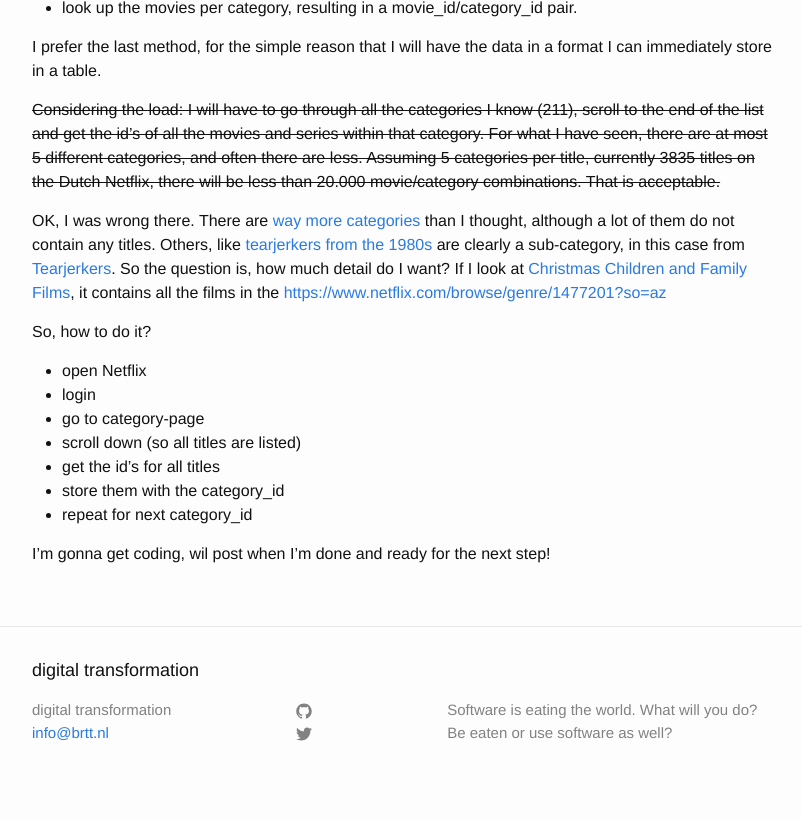
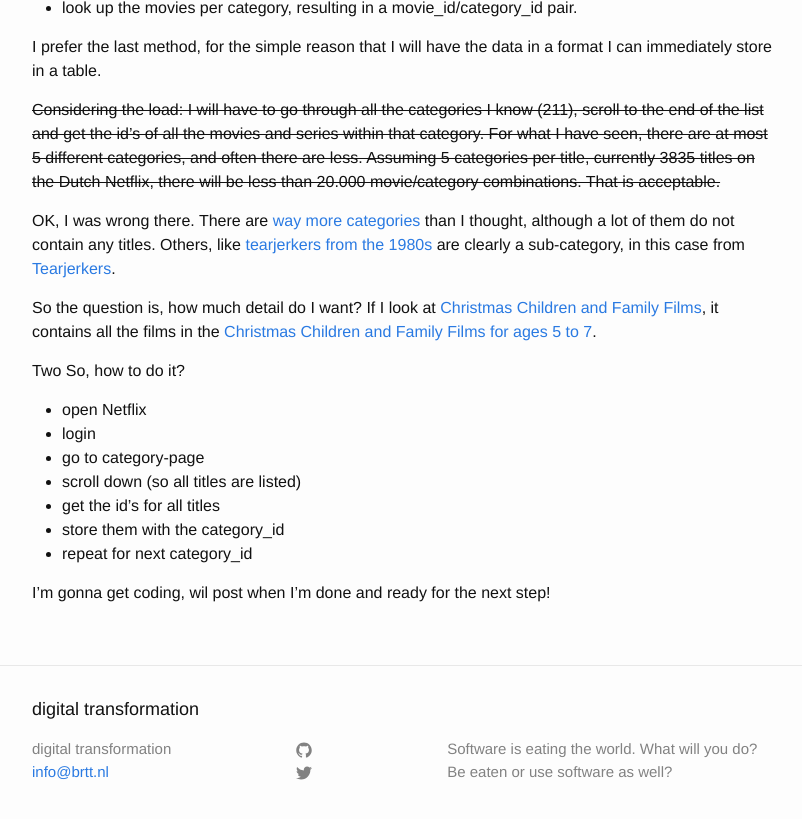
Before and after one commit to wijnandb/wijnandb.github.io, a Jekyll site: the page built from _posts/2020-4-20-scraping-websites.md, in a window 1280 px wide and 900 px high, scrolled down 1017 px. Shown: the top 819 px of the window, without its empty margins (238-1040 px from the left). Built offline with Jekyll 4.4.1, drawn with Linux system fonts in a browser that asks for light colours; our own code applies the rules of GitHub Pages for plain Markdown files; some of the changed lines change nothing that is shown.

Commit message:
_posts/2020-4-20-scraping-websites.md updated from https://stackedit.io/

```diff
--- a/_posts/2020-4-20-scraping-websites.md
+++ b/_posts/2020-4-20-scraping-websites.md
@@ -46,8 +46,10 @@
 ~~Considering the load: I will have to go through all the categories I know (211), scroll to the end of the list and get the id's of all the movies and series within that category. For what I have seen, there are at most 5 different categories, and often there are less. Assuming 5 categories per title, currently 3835 titles on the Dutch Netflix, there will be less than 20.000 movie/category combinations. That is acceptable.~~
 
 OK, I was wrong there. There are [way more categories](https://www.whats-on-netflix.com/library/categories/) than I thought, although a lot of them do not contain any titles. Others, like [tearjerkers from the 1980s](https://www.netflix.com/browse/genre/30?so=az) are clearly a sub-category, in this case from [Tearjerkers](https://www.netflix.com/browse/genre/6384?so=az).
-So the question is, how much detail do I want? If I look at [Christmas Children and Family Films](https://www.netflix.com/browse/genre/1474017?so=az), it contains all the films in the [https://www.netflix.com/browse/genre/1477201?so=az](https://www.netflix.com/browse/genre/1477201?so=az)
 
+So the question is, how much detail do I want? If I look at [Christmas Children and Family Films](https://www.netflix.com/browse/genre/1474017?so=az), it contains all the films in the [Christmas Children and Family Films for ages 5 to 7](https://www.netflix.com/browse/genre/1477201?so=az).
+
+Two
 So, how to do it?
 
 - open Netflix
@@ -60,8 +62,8 @@
 
 I'm gonna get coding, wil post when I'm done and ready for the next step!
 <!--stackedit_data:
-eyJoaXN0b3J5IjpbMTU5NDM0NzksLTE5Mjc5NDUwMTgsLTY5OT
-M4MTU2NSwtMTk4MDkxMjQwLC0xMjU5MzA0Njc1LDE3NDM4ODMy
-NDcsLTgyNTU3MDczNSwxNzY2NzAyMzcxLC0xMTQ5NDU4MzUzLD
-Q1MTYzODkyNCwtMTE2Nzg0MTM2OV19
+eyJoaXN0b3J5IjpbMTQ5MzY1NTAyNCwtMTkyNzk0NTAxOCwtNj
+k5MzgxNTY1LC0xOTgwOTEyNDAsLTEyNTkzMDQ2NzUsMTc0Mzg4
+MzI0NywtODI1NTcwNzM1LDE3NjY3MDIzNzEsLTExNDk0NTgzNT
+MsNDUxNjM4OTI0LC0xMTY3ODQxMzY5XX0=
 -->
```
